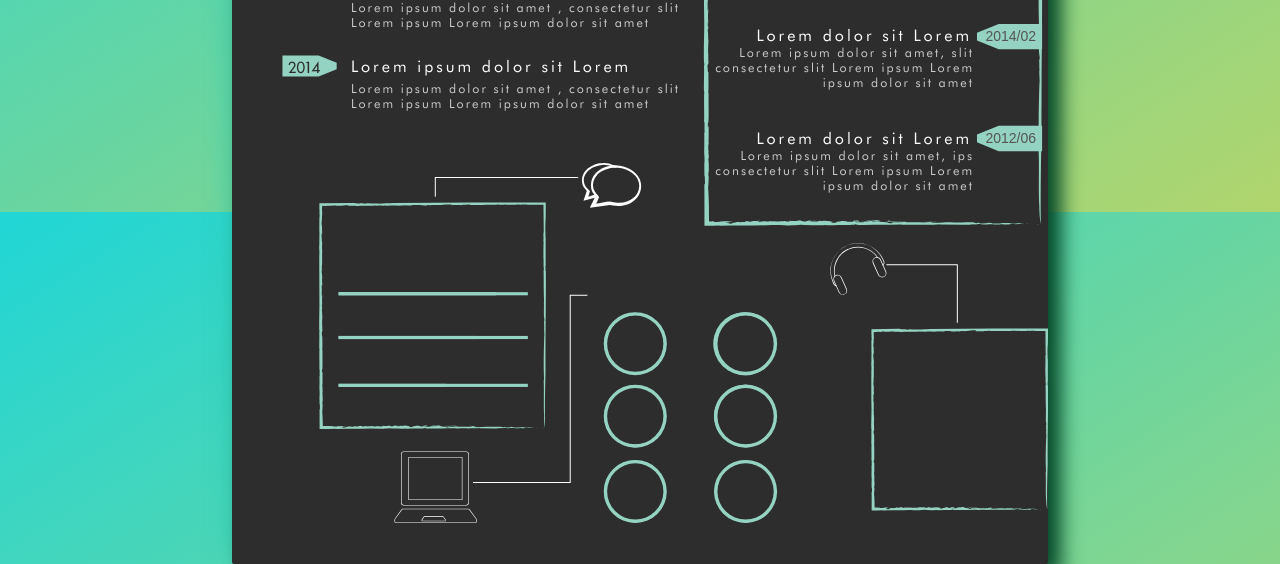
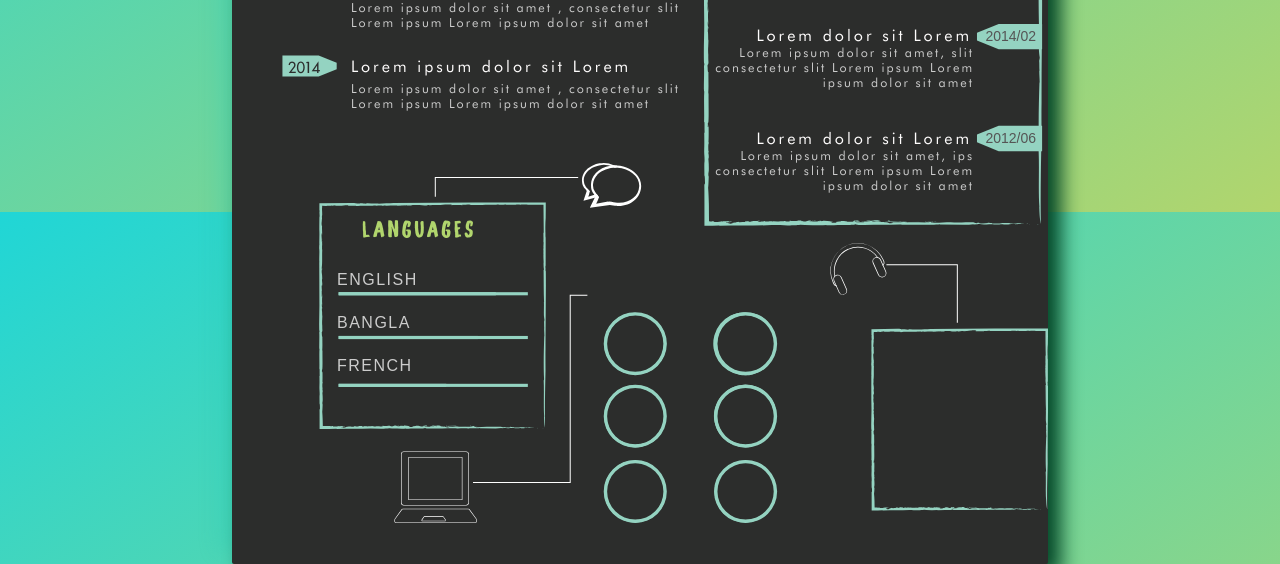
Before and after one commit to sayam56/html_designer_Resume_template, a plain HTML site: page index.html in a window 1280 px wide. Shown: the part 588-1152 px from the top of the page. Drawn offline with Linux system fonts and the light colour scheme.

Commit message:
languages complete

```diff
--- a/index.html
+++ b/index.html
@@ -139,6 +139,16 @@
                </div> <!-- eduInfo ends -->
           </div> <!-- eduction ends -->
 
+
+          <div class="lang">
+               <p class="header langHeader">Languages</p>
+               <div class="langDetails">
+                    <p>ENGLISH</p>
+                    <p>BANGLA</p>
+                    <p>FRENCH</p>
+               </div>
+          </div>
+
      </div> <!-- resume ends -->
 </body>
 </html>
--- a/styles/styles.scss
+++ b/styles/styles.scss
@@ -376,6 +376,24 @@ body {
   }
 }
 
+/* --------------------------Language section------------------- */
+.lang{
+  .langHeader{
+    margin-left: 130px;
+    margin-top: -10px;
+  }
+
+  .langDetails{
+    color: var(--fontColor);
+    font-family: 'futura-medium';
+    letter-spacing: 1.5px;
+    margin-left: 105px;
+
+    p{
+      margin-top: 25px;
+    }
+  }
+}
 
 
 /* ------------------------------------------------------------------------------- */
```
Also changed, not shown: styles/styles.css, 1 other file.
